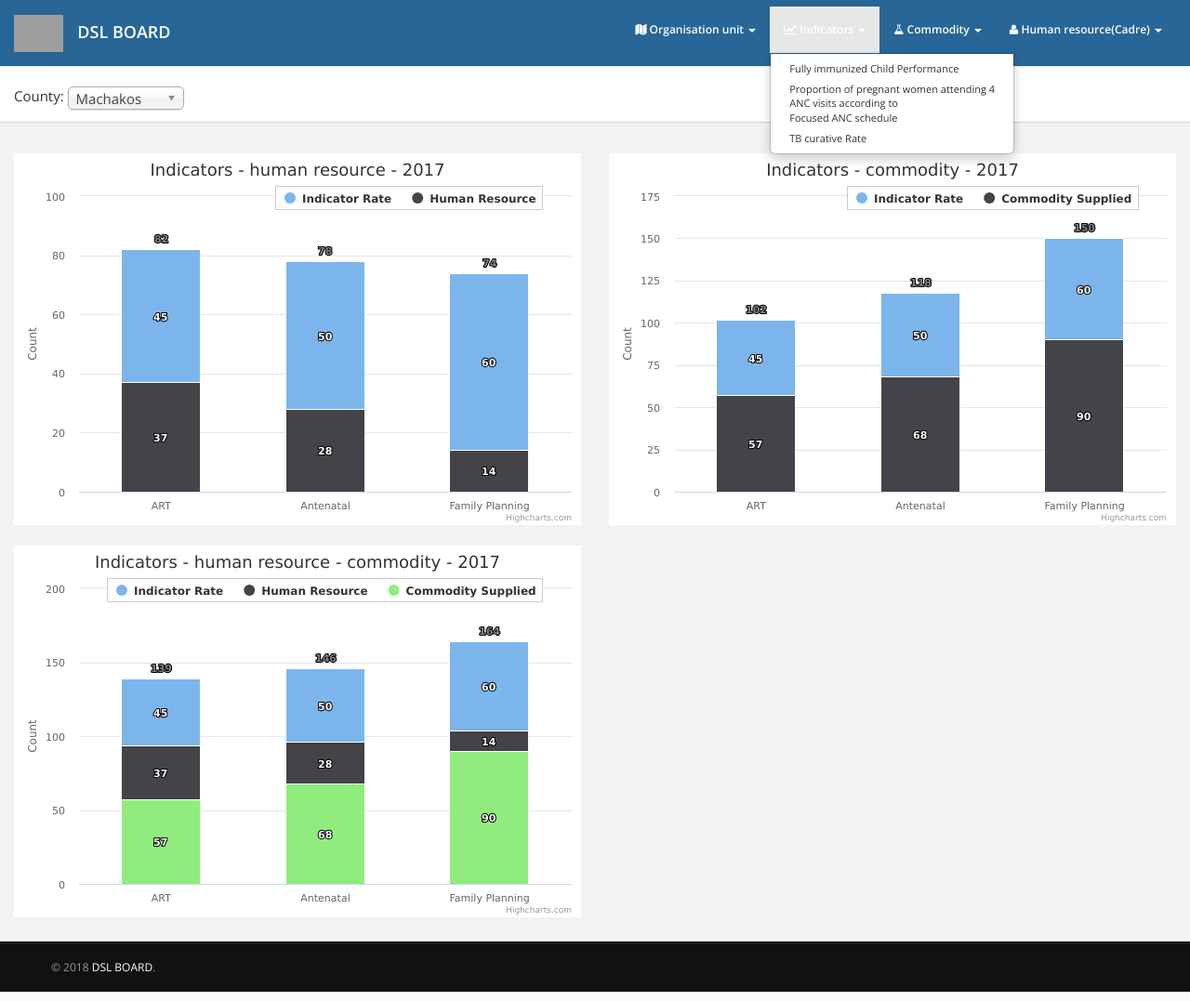
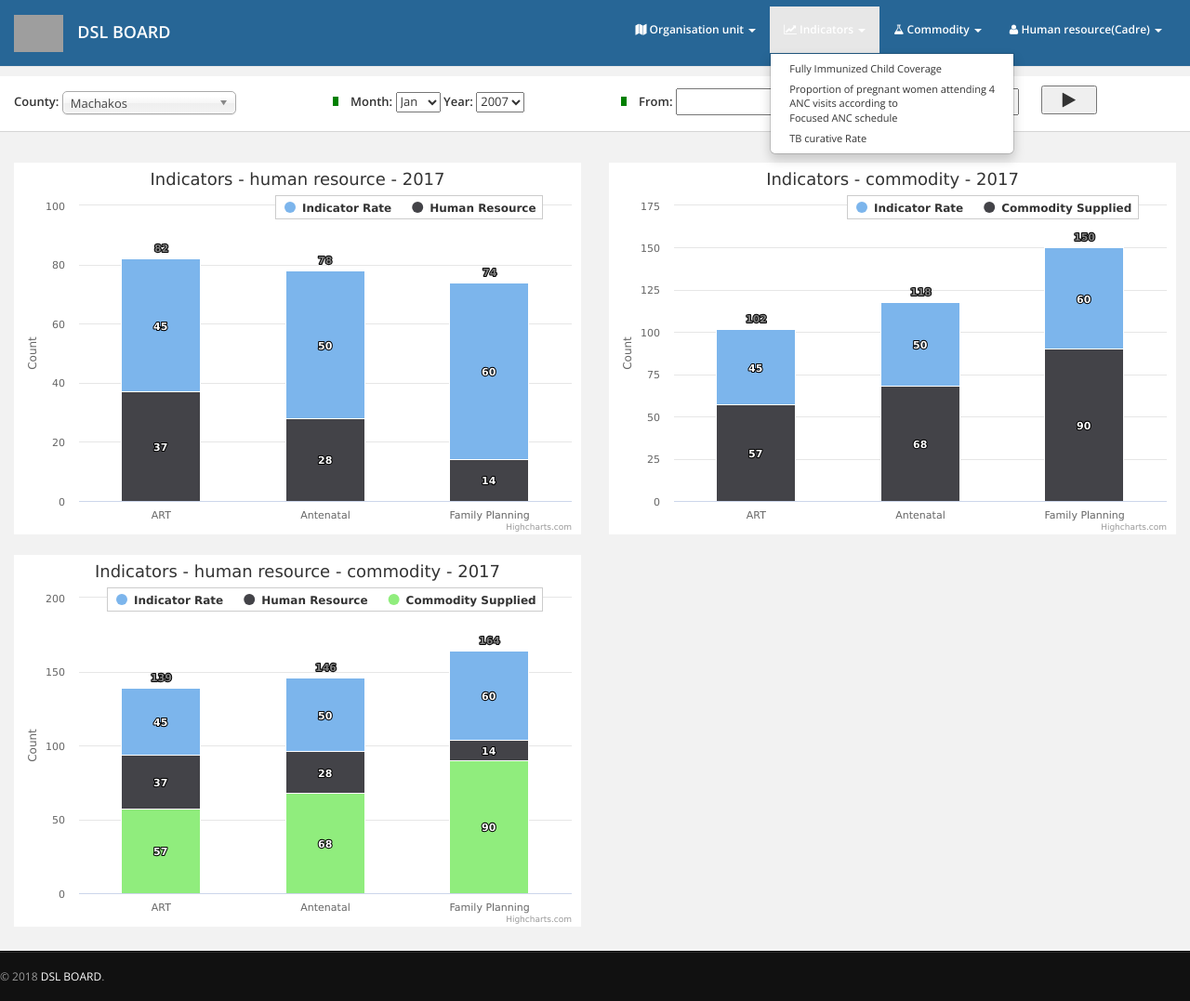
Before and after one commit to uonafya/DSL-portal, a Java web app: page /view/home/index.html in a window 1280 px wide, after a click on "Indicators". Shown: the whole page at 93% size. Run offline with Spring Boot 4, a stand-in JSP engine, Linux system fonts and the light colour scheme; the project's own start-up code is not run, and a stand-in starts its controllers and pages; some libraries are stand-ins or nearby versions; grey boxes are pictures that could not be loaded.

Commit message:
period filter option

```diff
--- a/DSLWeb/src/main/webapp/view/home/index.html
+++ b/DSLWeb/src/main/webapp/view/home/index.html
@@ -16,6 +16,9 @@
         <!--<link href="https://cdnjs.cloudflare.com/ajax/libs/flag-icon-css/2.3.1/css/flag-icon.min.css" rel="stylesheet"/>-->
         <link href="../../vendor/flag-icon-css-master/css/flag-icon.min.css" rel="stylesheet" type="text/css"/>
         <link href="../../vendor/chosen/chosen.css" rel="stylesheet" type="text/css"/>
+
+        <link href="../../vendor/jquery/jquery-ui-datepicker/jquery-ui.css" rel="stylesheet" type="text/css">
+
         <!-- Le HTML5 shim, for IE6-8 support of HTML5 elements -->
         <!--[if lt IE 9]>
         <script src="http://html5shim.googlecode.com/svn/trunk/html5.js"></script>
@@ -23,11 +26,22 @@
 
         <style>
             .org-unit {
-                margin-top: 20px;
+                margin-top: 10px;
+                padding-top: 10px;
             }
-            .org-unit > span, .chosen-single,.chosen-results {
-                font-size: 15px;
+
+            .ui-datepicker-calendar {
+                display: none;
             }
+            .vl {
+                border-left: 6px solid green;
+                height: 10px;
+                display: inline-block;
+                margin-left: 100px;
+                margin-right: 10px;
+
+            }
+
         </style>
 
     </head>
@@ -45,7 +59,7 @@
                             <span class="icon-bar"></span>
                             <span class="icon-bar"></span>
                         </button>
-                        <span style="font-size: 40px;float:left;padding-top: 17px;" class="flag-icon flag-icon-background flag-icon-ke"> </span>
+                       <a href="../index.html"> <span style="font-size: 40px;float:left;padding-top: 17px;" class="flag-icon flag-icon-background flag-icon-ke"> </span> </a>
                         <a class="navbar-brand" href="../index.html" style="color: #ffffff;padding-top: 17px;">
                             <strong> DSL BOARD</strong></a>
                     </div>
@@ -76,9 +90,9 @@
                             <li class="dropdown"><a href="#" class="dropdown-toggle" data-toggle="dropdown"><i
                                         class="fa fa-line-chart" aria-hidden="true"></i> Indicators <b class="caret"></b></a>
                                 <ul class="dropdown-menu">
-                                    <li><a href="javascript:;">Fully immunized Child Performance</a></li>
-                                    <li><a href="javascript:;">Proportion of pregnant women attending 4 <br/>ANC visits according to <br/>Focused ANC schedule</a></li>
-                                    <li><a href="javascript:;">TB curative Rate</a></li>
+                                    <li><a data-value="Fully immunized Child Coverage" href="javascript:;">Fully Immunized Child Coverage</a></li>
+                                    <li><a data-value="Proportion of pregnant women attending 4" href="javascript:;">Proportion of pregnant women attending 4<br/>ANC visits according to <br/>Focused ANC schedule</a></li>
+                                    <li><a data-value="TB curative Rate" href="javascript:;">TB curative Rate</a></li>
                                 </ul>
                             </li>
                         </ul>
@@ -104,17 +118,64 @@
 
         <div class="subnavbar">
             <div class="subnavbar-inner">
-                <div class="container" style="width: 100%;">
-                    <div class="org-unit">
-                        <span >County: </span>
-                        <select id="example" >
+                <div class="container org-unit" style="width: 100%;">
+                    <label for="organisation-unit">County: </label>
+
+                    <select id="organisation-unit" >
                         <option>Machakos</option>
                         <option>Nairobi</option>
                         <option>Nakuru</option>
                         <option>Kisumu</option>
                         <option>Mombasa</option>
                     </select>
-                    </div>
+
+
+                    <span class="vl"></span>
+
+                    <label for="end_month">Month: </label>
+                    <select  id="end_month" >
+                        <option value="1">Jan</option>
+                        <option value="2">Feb</option>
+                        <option value="3">Mar</option>
+                        <option value="4">Apr</option>
+                        <option value="5">May</option>
+                        <option value="6">Jun</option>
+                        <option value="7">Jul</option>
+                        <option value="8">Aug</option>
+                        <option value="9">Sep</option>
+                        <option value="10">Oct</option>
+                        <option value="11">Nov</option>
+                        <option value="12">Dec</option>
+                    </select>
+
+                    <label for="year">Year: </label>
+                    <select id="year">
+                        <option value="2007">2007</option>
+                        <option value="2008">2008</option>
+                        <option value="2009">2009</option>
+                        <option value="2010">2010</option>
+                        <option value="2011">2011</option>
+                        <option value="2012">2012</option>
+                        <option value="2013">2013</option>
+                        <option value="2014">2014</option>
+                        <option value="2015">2015</option>
+                        <option value="2016">2016</option>
+                        <option value="2017">2017</option>
+                        <option value="2018">2018</option>
+                    </select>
+
+                    <span class="vl"></span>
+
+                    <label for="start-time">From:</label>
+                    <input id="start-time" class="time-period date-picker" name="time-period" type="text">
+
+
+                    <label for="end-time">To:</label>
+                    <input id="end-time" class="time-period date-picker" name="time-period" type="text">
+
+                    <button type="button" style="margin-left: 20px;height: 31px; width: 60px;font-size: 18px;" >
+                        <i class="fa fa-play" aria-hidden="true"></i>
+                    </button>
                 </div>
 
 
@@ -147,9 +208,9 @@
         <!-- /extra -->
         <div class="footer">
             <div class="footer-inner">
-                <div class="container">
+                <div class="container" style="width: 100%;">
                     <div class="row">
-                        <div class="span12"> &copy; 2018 <a href="#" style="color: #ffffff;">DSL BOARD</a>.</div>
+                        <div class="span12"> &copy; 2018 <a href="../index.html" style="color: #ffffff;">DSL BOARD</a>.</div>
                         <!-- /span12 -->
                     </div>
                     <!-- /row -->
@@ -162,8 +223,6 @@
 
         <!-- Placed at the end of the document so the pages load faster -->
 
-
-
         <!--<script src="../../vendor/jquery/jquery.min.js" type="text/javascript"></script>-->
         <script
             src="https://code.jquery.com/jquery-2.2.4.min.js"
@@ -174,15 +233,30 @@
         <script src="../../vendor/bootstrap/js/bootstrap.min.js" type="text/javascript"></script>
         <script src="../../vendor/chosen/chosen.jquery.js" type="text/javascript"></script>
 
+        <script src="../../vendor/jquery/jquery-ui-datepicker/jquery-ui.js"></script>
+
         <script src="../../dist/js/charts/highcharts.js" type="text/javascript"></script>
         <script src="../../dist/js/charts/stacked-bar.js" type="text/javascript"></script>
         <script src="../../dist/js/charts/hiv-stats.js" type="text/javascript"></script>
 
 
         <script>
-            $("#example").chosen({
-                width: "10%"
+            $("#organisation-unit").chosen({
+                width: "15%"
             });
+
+            $(function () {
+                $('.time-period').datepicker({
+                    changeMonth: true,
+                    changeYear: true,
+                    showButtonPanel: true,
+                    dateFormat: 'MM yy',
+                    onClose: function (dateText, inst) {
+                        $(this).datepicker('setDate', new Date(inst.selectedYear, inst.selectedMonth, 1));
+                    }
+                });
+            });
+
         </script>
 
     </body>
```
Also changed, not shown: DSLServer/DSLService/src/main/resources/landing_page/dashboard_queries.properties (added, +7 -0 lines). Lines whose indentation alone changed are shown as unchanged.
